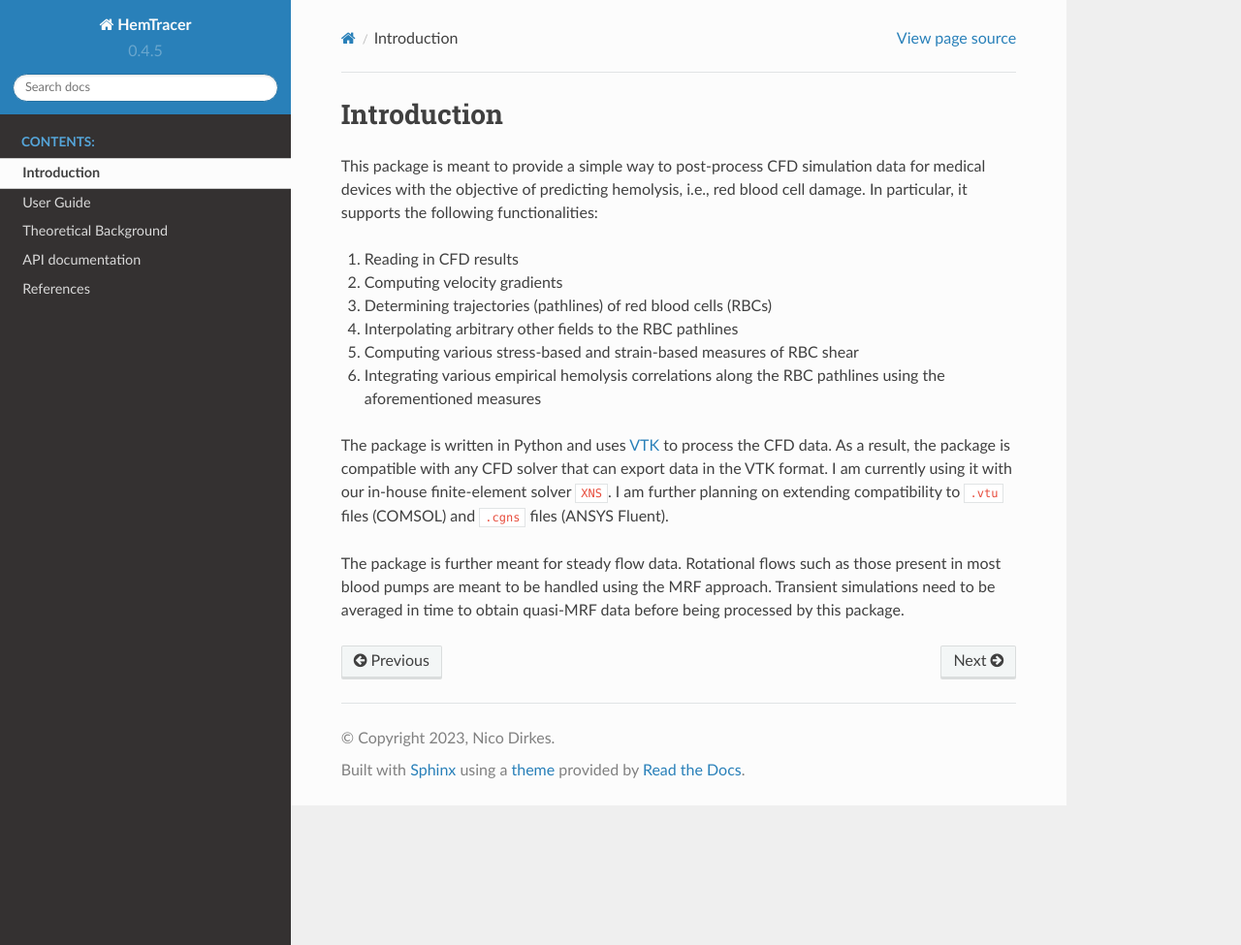
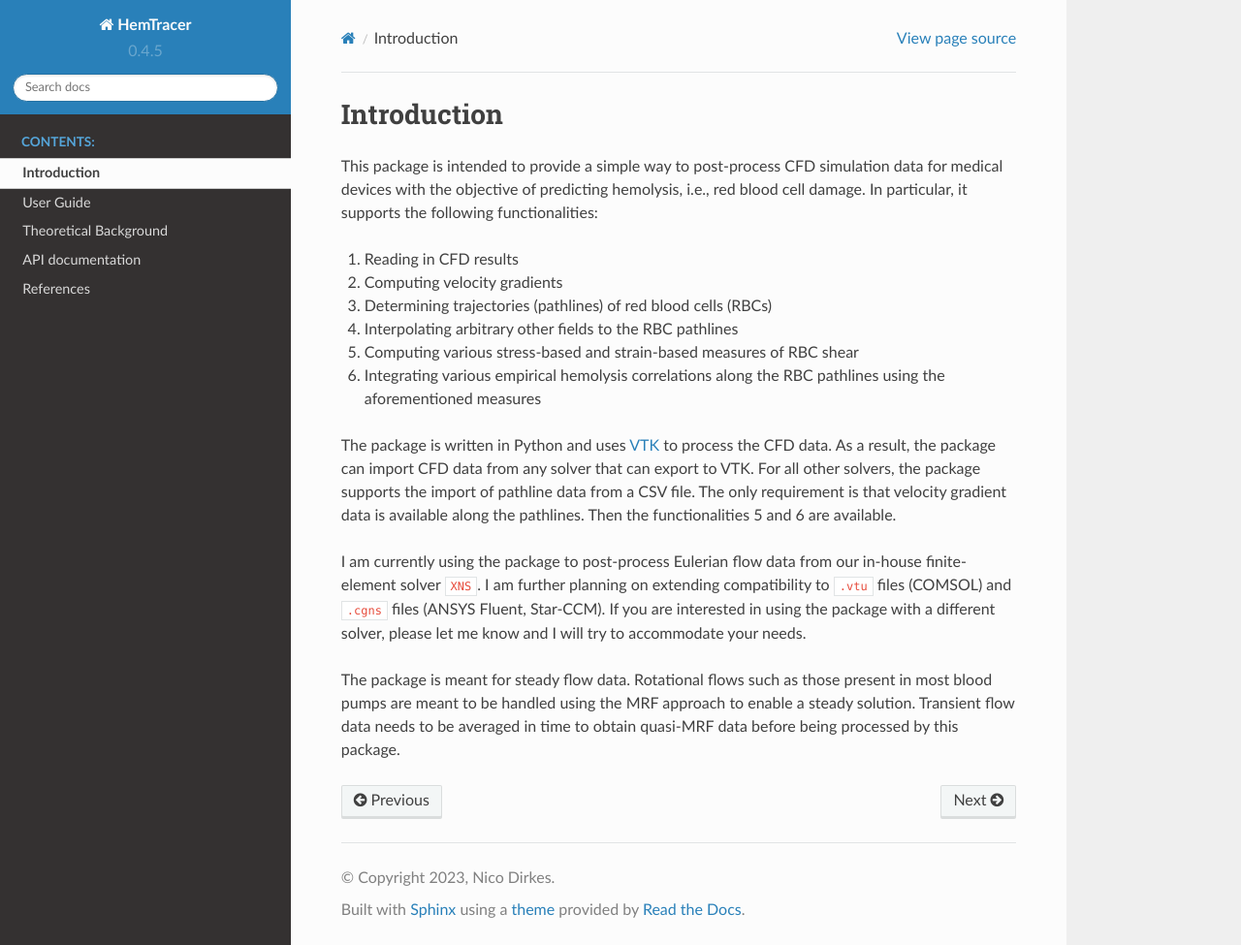
Before and after one commit to nicodirkes/HemTracer, a Sphinx documentation site: the page built from docs/introduction.rst, in a window 1280 px wide and 975 px high. Shown: the whole window at 97% size. Built offline with Sphinx 7.4.7 and the Read the Docs theme 2.0.0, drawn with Linux system fonts in a browser that asks for light colours.

Commit message:
Refined package description and added compatibility details

```diff
--- a/docs/introduction.rst
+++ b/docs/introduction.rst
@@ -1,7 +1,7 @@
 Introduction
 ============
 
-This package is meant to provide a simple way to post-process CFD simulation data for medical devices with the objective of predicting hemolysis, i.e., red blood cell damage. In particular, it supports the following functionalities:
+This package is intended to provide a simple way to post-process CFD simulation data for medical devices with the objective of predicting hemolysis, i.e., red blood cell damage. In particular, it supports the following functionalities:
 
 1. Reading in CFD results
 2. Computing velocity gradients
@@ -10,7 +10,8 @@ This package is meant to provide a simple way to post-process CFD simulation dat
 5. Computing various stress-based and strain-based measures of RBC shear
 6. Integrating various empirical hemolysis correlations along the RBC pathlines using the aforementioned measures
 
-The package is written in Python and uses `VTK <https://vtk.org/>`_ to process the CFD data. As a result, the package is compatible with any CFD solver that can export data in the VTK format.
-I am currently using it with our in-house finite-element solver :code:`XNS`. I am further planning on extending compatibility to :code:`.vtu` files (COMSOL) and :code:`.cgns` files (ANSYS Fluent).
+The package is written in Python and uses `VTK <https://vtk.org/>`_ to process the CFD data. As a result, the package can import CFD data from any solver that can export to VTK. For all other solvers, the package supports the import of pathline data from a CSV file. The only requirement is that velocity gradient data is available along the pathlines. Then the functionalities 5 and 6 are available.
 
-The package is further meant for steady flow data. Rotational flows such as those present in most blood pumps are meant to be handled using the MRF approach. Transient simulations need to be averaged in time to obtain quasi-MRF data before being processed by this package.
+I am currently using the package to post-process Eulerian flow data from our in-house finite-element solver :code:`XNS`. I am further planning on extending compatibility to :code:`.vtu` files (COMSOL) and :code:`.cgns` files (ANSYS Fluent, Star-CCM). If you are interested in using the package with a different solver, please let me know and I will try to accommodate your needs.
+
+The package is meant for steady flow data. Rotational flows such as those present in most blood pumps are meant to be handled using the MRF approach to enable a steady solution. Transient flow data needs to be averaged in time to obtain quasi-MRF data before being processed by this package.
```
